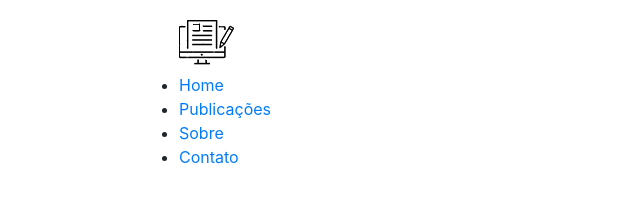
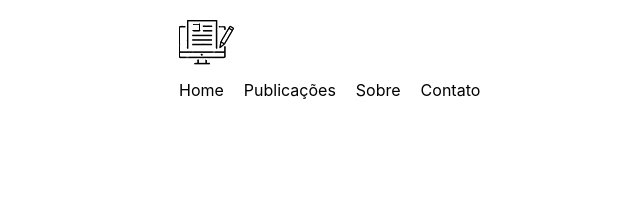
Before and after one commit to luangustavofilipov/Pratice, a plain HTML site: page Blog-Site/index.html in a window 1280 px wide. Shown: the whole page, without its empty margins (121-761 px from the left). Drawn offline with nearby package versions, Linux system fonts and the light colour scheme; files whose address does not match are found by name.

Commit message:
Personalize-first-navbar

```diff
--- a/Blog-Site/css/estilo.css
+++ b/Blog-Site/css/estilo.css
@@ -13,3 +13,20 @@ div.topo{
 img.logo{
   padding: 8px 0;
 }
+
+.barra ul{
+  list-style: none;
+  float: left;
+  width: 600px;
+}
+
+.barra ul a{
+  color: #000;
+  float: left;
+  margin: 5px 20px 0px 0px ;
+  text-decoration: none;
+}
+
+.barra ul a:hover{
+  color: rgb(10, 55, 255);
+}
```
